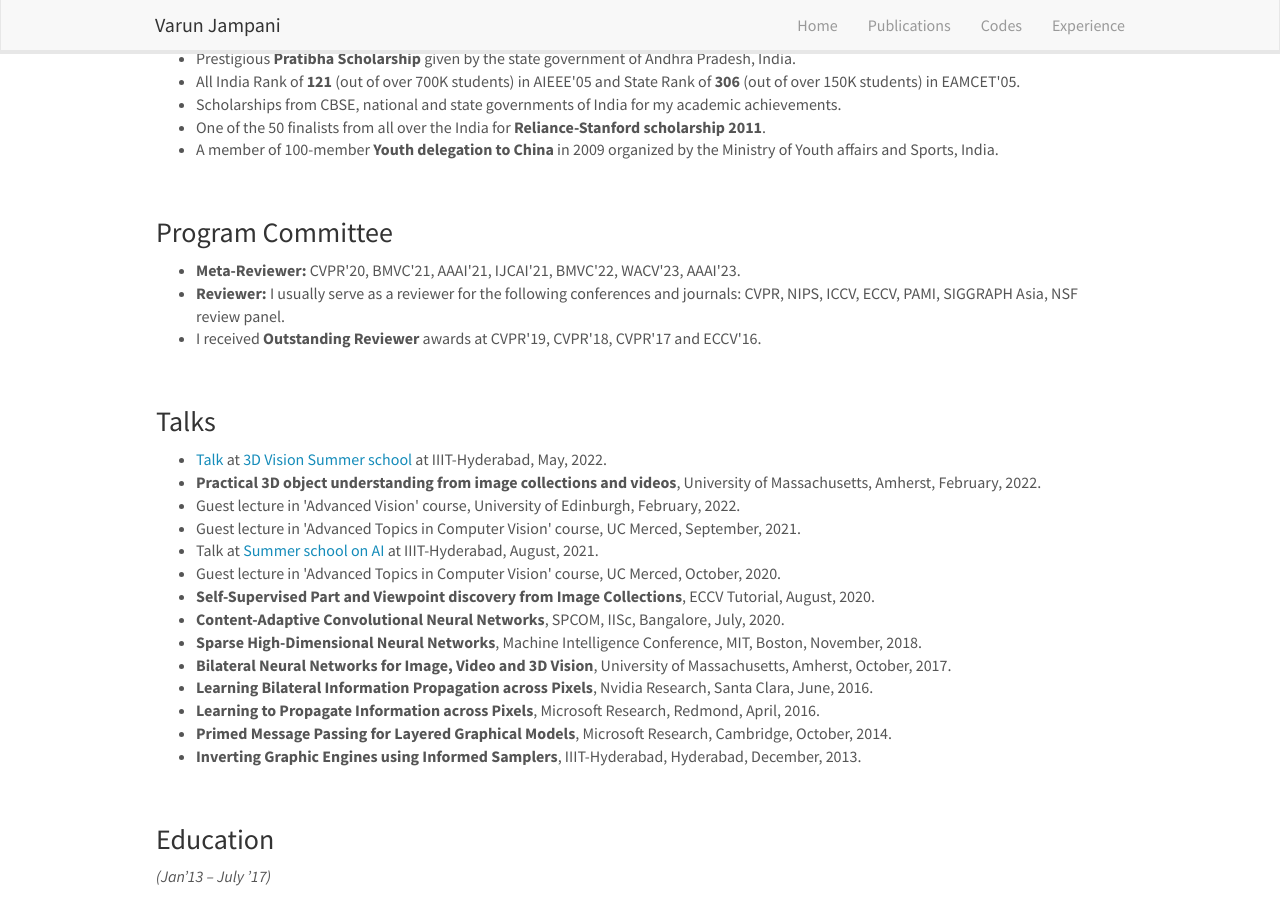
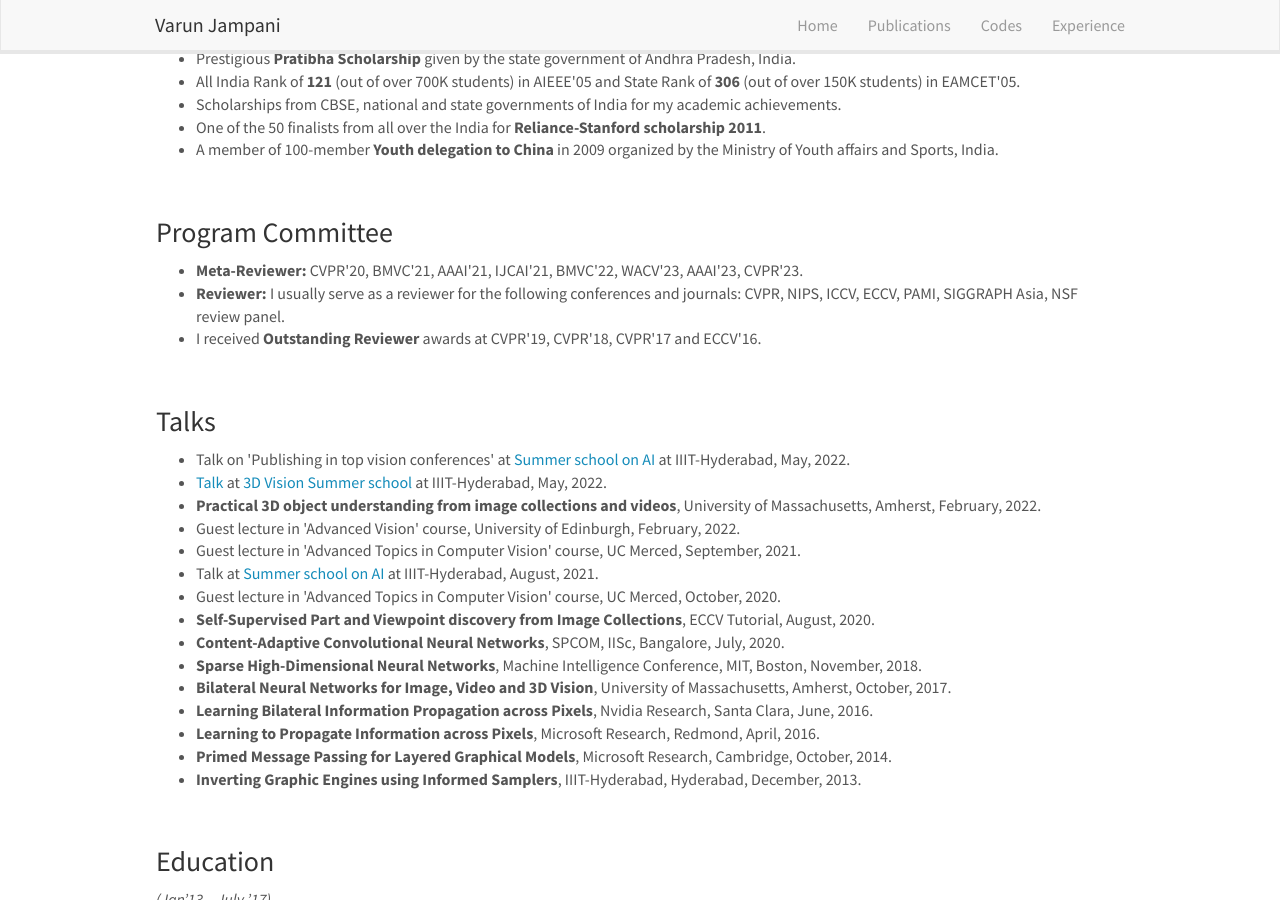
Before and after one commit to varunjampani/varunjampani.github.io, a Jekyll site: the page built from _pages/experience.md, in a window 1280 px wide and 900 px high, scrolled down 317 px. Built offline with Jekyll 4.4.1, drawn with Linux system fonts in a browser that asks for light colours; nearby versions of some CDN libraries.

Commit message:
Update experience.md

```diff
--- a/_pages/experience.md
+++ b/_pages/experience.md
@@ -30,7 +30,7 @@ permalink: /experience
 
 <h3>Program Committee</h3>
 <ul>
-<li><strong>Meta-Reviewer:</strong> CVPR'20, BMVC'21, AAAI'21, IJCAI'21, BMVC'22, WACV'23, AAAI'23.</li>
+<li><strong>Meta-Reviewer:</strong> CVPR'20, BMVC'21, AAAI'21, IJCAI'21, BMVC'22, WACV'23, AAAI'23, CVPR'23.</li>
 <li><strong>Reviewer:</strong> I usually serve as a reviewer for the following conferences and journals: CVPR, NIPS, ICCV, ECCV, PAMI, SIGGRAPH Asia, NSF review panel.</li>
 <li>I received <strong>Outstanding Reviewer</strong> awards at CVPR'19, CVPR'18, CVPR'17 and ECCV'16. </li>
 </ul>
@@ -39,6 +39,7 @@ permalink: /experience
 
 <h3>Talks</h3>
 <ul>
+<li>Talk on 'Publishing in top vision conferences' at <a href="https://cvit.iiit.ac.in/summerschool2022/">Summer school on AI</a> at IIIT-Hyderabad, May, 2022.</li>
 <li><a href="https://www.youtube.com/watch?v=aIgC5izulkk">Talk</a> at <a href="https://cvit.iiit.ac.in/workshops/3dvision/">3D Vision Summer school</a> at IIIT-Hyderabad, May, 2022.</li>
 <li><strong>Practical 3D object understanding from image collections and videos</strong>, University of Massachusetts, Amherst, February, 2022.</li>
 <li>Guest lecture in 'Advanced Vision' course, University of Edinburgh, February, 2022.</li>
```
